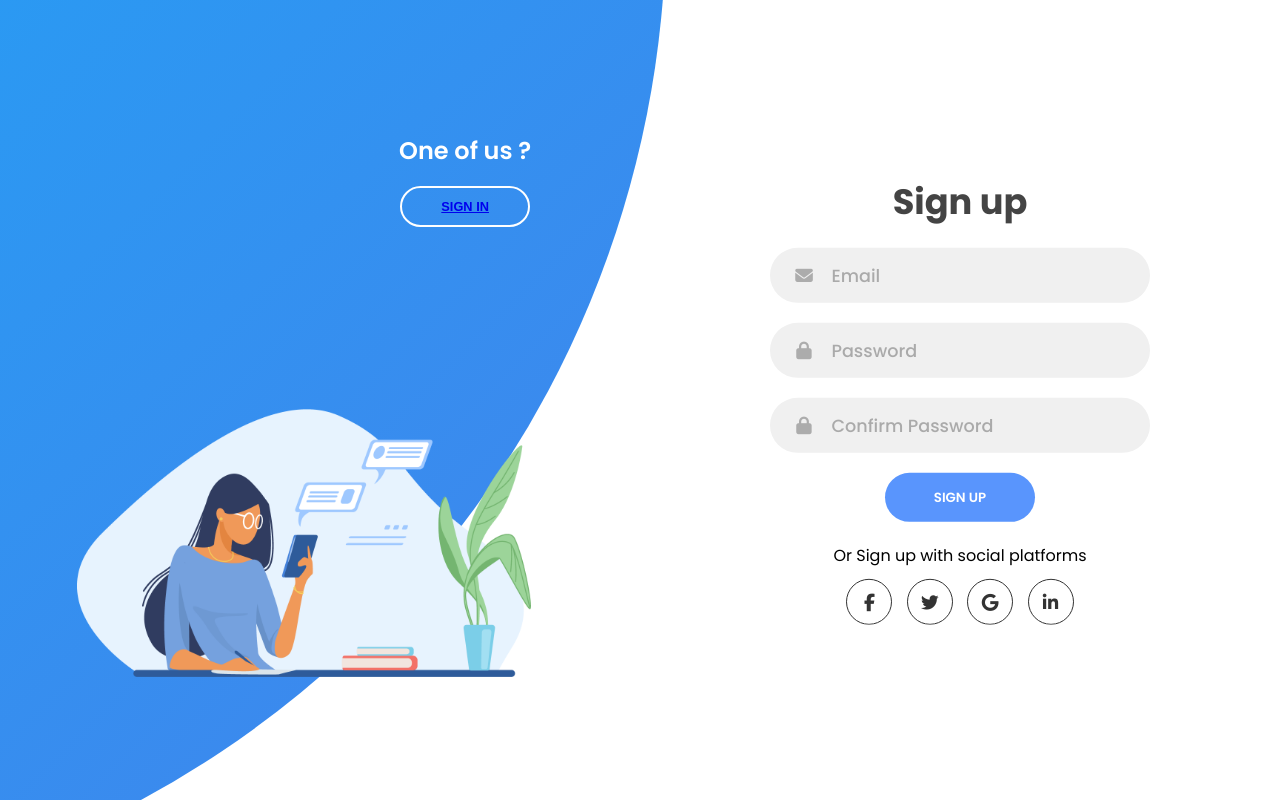
After one commit to YoucefGuichi/chatapp, a Flask app: page /register in a window 1280 px wide. The commit adds this page. Run offline with Flask 2, Linux system fonts and the light colour scheme; some libraries are stand-ins or nearby versions.

Commit message:
Login-Registration-UI

```diff
--- /dev/null
+++ b/app.py
@@ -0,0 +1,18 @@
+from flask import Flask, render_template, url_for
+
+app = Flask(__name__)
+
+@app.route('/')
+def home():
+    return render_template('home.html')
+
+@app.route('/login')
+def login():
+    return render_template('login.html')
+
+@app.route('/register')
+def register():
+    return render_template('register.html')
+
+if __name__ == '__main__':
+    app.run(debug=True)
--- a/requirements.txt
+++ b/requirements.txt
@@ -1,2 +1,7 @@
 flask-socketio
 simple-websocket
+flask_sqlalchemy
+flask_login
+flask_bcrypt
+flask_wtf
+wtforms email_validator
--- /dev/null
+++ b/templates/register.html
@@ -0,0 +1,70 @@
+<!DOCTYPE html>
+<html lang="en">
+  <head>
+    <meta charset="UTF-8" />
+    <meta name="viewport" content="width=device-width, initial-scale=1.0" />
+    <script
+      src="https://kit.fontawesome.com/64d58efce2.js"
+      crossorigin="anonymous"
+    ></script>
+    <link rel="stylesheet" href="{{ url_for('static', filename='style2.css') }}" />
+    <title>Register page</title>
+  </head>
+  <body>
+   <div class="container">
+      <div class="forms-container">
+        <div class="signin-signup">
+          <form action="#" class="sign-in-form">
+           <h2 class="title">Sign up</h2>
+            <div class="input-field">
+              <i class="fas fa-envelope"></i>
+              <input type="email" placeholder="Email" />
+            </div>
+            <div class="input-field">
+              <i class="fas fa-lock"></i>
+              <input type="password" placeholder="Password" />
+            </div>
+            <div class="input-field">
+              <i class="fas fa-lock"></i>
+              <input type="password" placeholder="Confirm Password" />
+            </div>
+            <input type="submit" class="btn" value="Sign up" />
+            <p class="social-text">Or Sign up with social platforms</p>
+            <div class="social-media">
+              <a href="#" class="social-icon">
+                <i class="fab fa-facebook-f"></i>
+              </a>
+              <a href="#" class="social-icon">
+                <i class="fab fa-twitter"></i>
+              </a>
+              <a href="#" class="social-icon">
+                <i class="fab fa-google"></i>
+              </a>
+              <a href="#" class="social-icon">
+                <i class="fab fa-linkedin-in"></i>
+              </a>
+            </div>
+          </form>
+        </div>
+      </div>
+
+     <div class="panels-container">
+        <div class="panel left-panel">
+          <div class="content">
+            <h3>One of us ?</h3>
+            <p>
+
+            </p>
+            <button class="btn transparent" id="sign-in-btn">
+                <a href="{{url_for('login')}}"> Sign in </a>
+            </button>
+          </div>
+          <img src="{{ url_for('static', filename='img/Login.png') }}" class="image" alt="" />
+        </div>
+      </div>
+
+    </div>
+
+   <!-- <script src="animation.js"></script> -->
+  </body>
+</html>
```
Also changed, not shown: templates/home.html (added, +14 -0 lines), templates/login.html (renamed from SignIn-SignUp-UI/index.html, +8 -20 lines), static/img/Login.png (renamed from SignIn-SignUp-UI/img/Login.png), static/style2.css (renamed from SignIn-SignUp-UI/style.css), templates/animation.js (renamed from SignIn-SignUp-UI/app.js).
